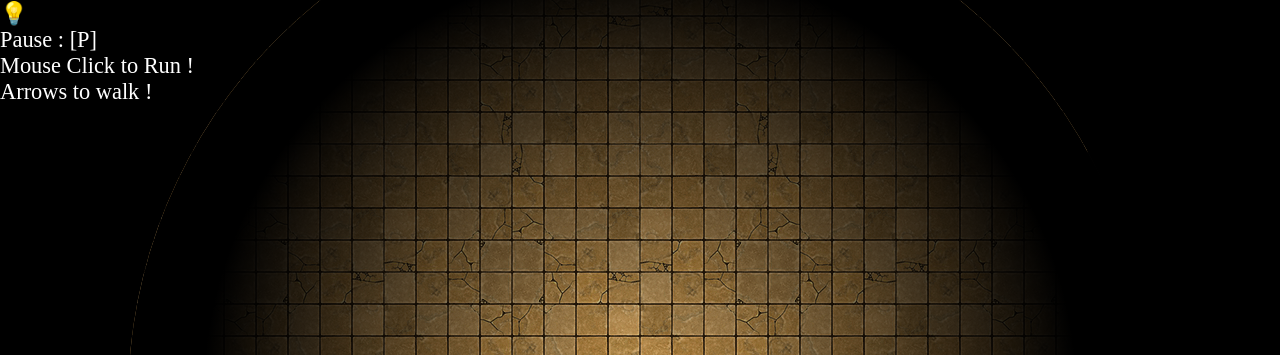
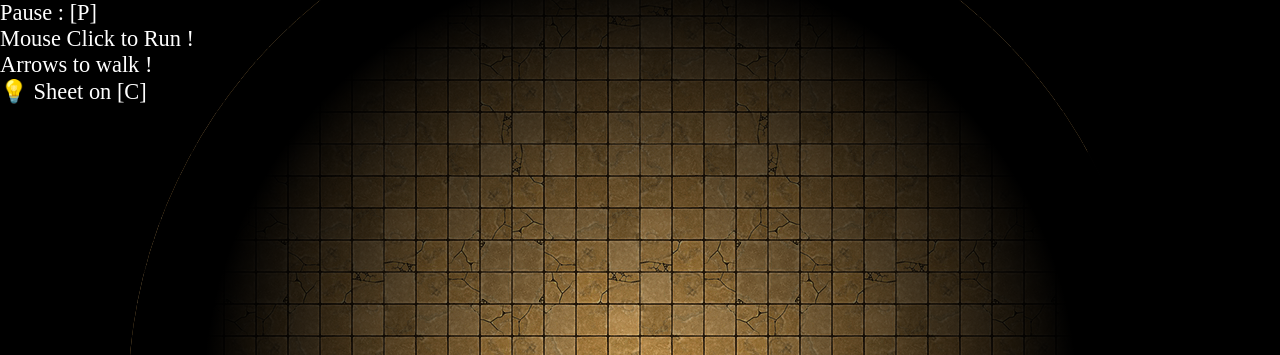
Before and after one commit to patobeur/mosrpg, a plain HTML site: page index.html in a window 1280 px wide. Shown: the top 355 px of the page. Drawn offline with Linux system fonts and the light colour scheme.

Commit message:
Toon's Statistics DataSheet  On Key [ c ]

```diff
--- a/index.html
+++ b/index.html
@@ -20,10 +20,11 @@
 			</div>
 		</div>
 		<div class="remove">
-			<div class="ico">💡</div>
+			<!-- <div class="ico">💡</div> -->
 			<div class="item">Pause : [P]</div>
 			<div class="item">Mouse Click to Run !</div>
 			<div class="item">Arrows to walk !</div>
+			<div class="item">💡 Sheet on [C]</div>
 		</div>
 		<div id="tools">
 			<div class="devjauge speed" title='change speed (1 to ?)'>
```
